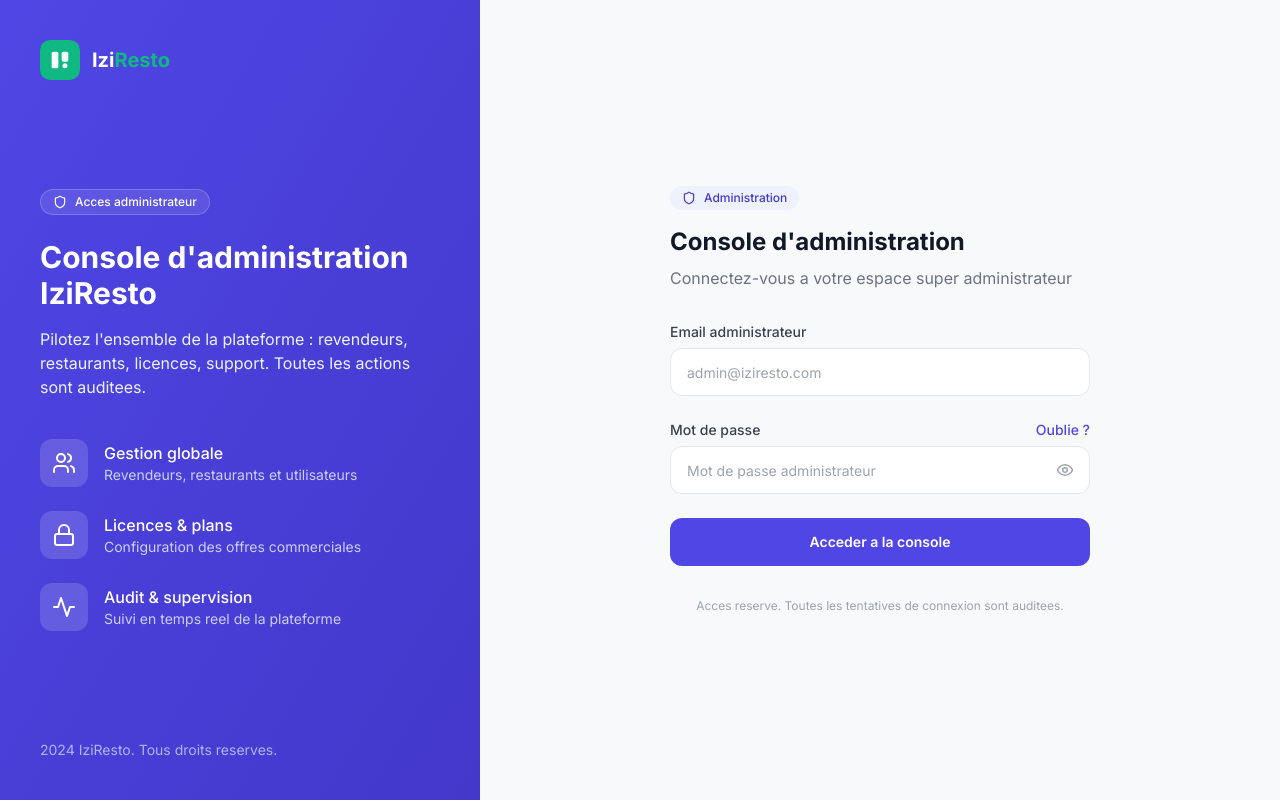
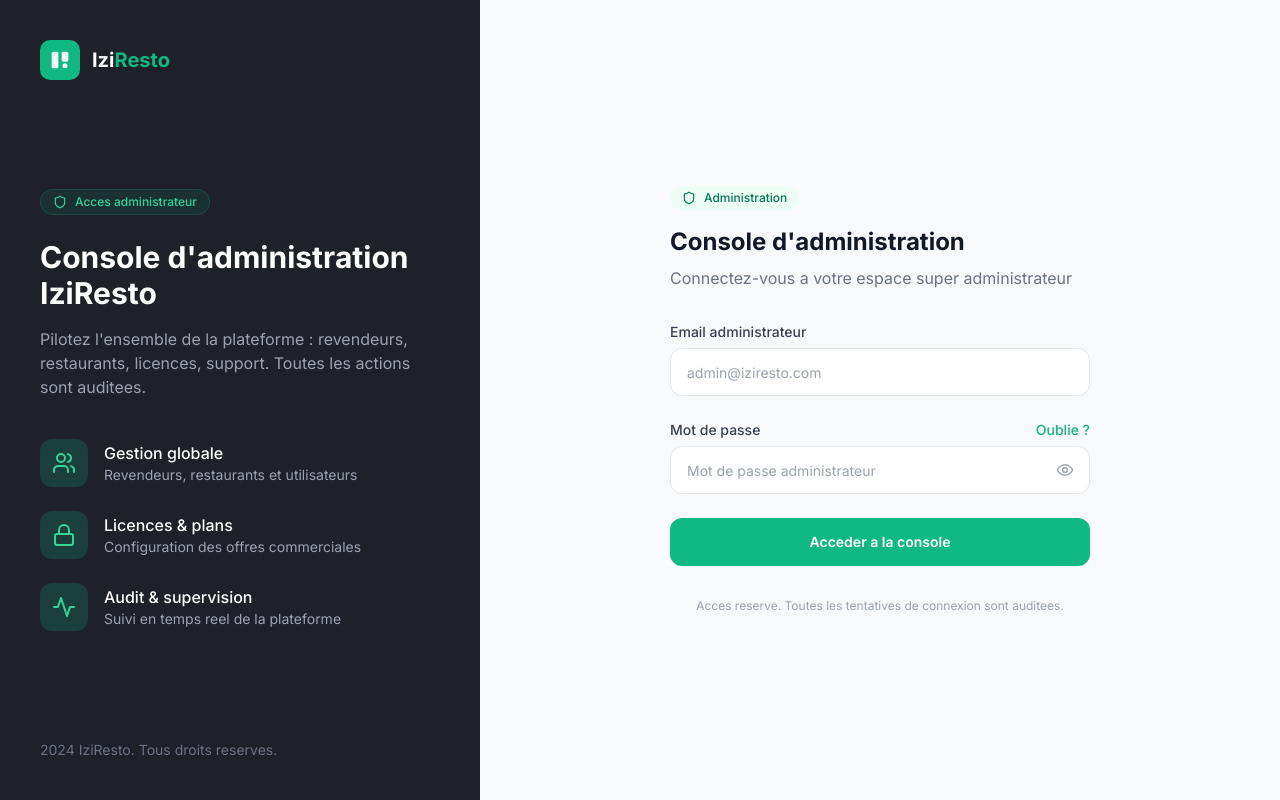
Before and after one commit to IziRestau/izirestau, a Next.js app in the folder apps/web/: page /platform/login in a window 1280 px wide. Built offline with nearby package versions, Linux system fonts and the light colour scheme; no server answers.

Commit message:
fix(web/auth): admin login uses dark sidebar and emerald accents like reseller

```diff
--- a/apps/web/src/app/platform/(auth)/login/page.tsx
+++ b/apps/web/src/app/platform/(auth)/login/page.tsx
@@ -66,11 +66,11 @@ export default function PlatformLoginPage() {
 
   return (
     <div className="min-h-screen flex">
-      <div className="hidden lg:flex lg:w-[480px] bg-gradient-to-br from-indigo-600 to-indigo-700 flex-col p-10">
+      <div className="hidden lg:flex lg:w-[480px] bg-[#1e2128] flex-col p-10">
         <Logo size="md" theme="dark" />
 
         <div className="flex-1 flex flex-col justify-center">
-          <div className="inline-flex items-center gap-2 px-3 py-1 rounded-full bg-white/10 border border-white/20 text-xs font-medium text-white mb-6 w-fit">
+          <div className="inline-flex items-center gap-2 px-3 py-1 rounded-full bg-emerald-500/10 border border-emerald-500/20 text-xs font-medium text-emerald-400 mb-6 w-fit">
             <Shield className="w-3.5 h-3.5" />
             Acces administrateur
           </div>
@@ -78,43 +78,43 @@ export default function PlatformLoginPage() {
           <h2 className="text-3xl font-bold text-white mb-4">
             Console d&apos;administration IziResto
           </h2>
-          <p className="text-indigo-50 mb-10">
+          <p className="text-gray-400 mb-10">
             Pilotez l&apos;ensemble de la plateforme : revendeurs, restaurants, licences, support.
             Toutes les actions sont auditees.
           </p>
 
           <div className="space-y-6">
             <div className="flex items-center gap-4">
-              <div className="w-12 h-12 bg-white/15 rounded-xl flex items-center justify-center">
-                <Users className="w-6 h-6 text-white" />
+              <div className="w-12 h-12 bg-emerald-500/20 rounded-xl flex items-center justify-center">
+                <Users className="w-6 h-6 text-emerald-400" />
               </div>
               <div>
                 <div className="text-white font-medium">Gestion globale</div>
-                <div className="text-sm text-indigo-50/80">Revendeurs, restaurants et utilisateurs</div>
+                <div className="text-sm text-gray-400">Revendeurs, restaurants et utilisateurs</div>
               </div>
             </div>
             <div className="flex items-center gap-4">
-              <div className="w-12 h-12 bg-white/15 rounded-xl flex items-center justify-center">
-                <Lock className="w-6 h-6 text-white" />
+              <div className="w-12 h-12 bg-emerald-500/20 rounded-xl flex items-center justify-center">
+                <Lock className="w-6 h-6 text-emerald-400" />
               </div>
               <div>
                 <div className="text-white font-medium">Licences & plans</div>
-                <div className="text-sm text-indigo-50/80">Configuration des offres commerciales</div>
+                <div className="text-sm text-gray-400">Configuration des offres commerciales</div>
               </div>
             </div>
             <div className="flex items-center gap-4">
-              <div className="w-12 h-12 bg-white/15 rounded-xl flex items-center justify-center">
-                <Activity className="w-6 h-6 text-white" />
+              <div className="w-12 h-12 bg-emerald-500/20 rounded-xl flex items-center justify-center">
+                <Activity className="w-6 h-6 text-emerald-400" />
               </div>
               <div>
                 <div className="text-white font-medium">Audit & supervision</div>
-                <div className="text-sm text-indigo-50/80">Suivi en temps reel de la plateforme</div>
+                <div className="text-sm text-gray-400">Suivi en temps reel de la plateforme</div>
               </div>
             </div>
           </div>
         </div>
 
-        <div className="text-indigo-100/70 text-sm">
+        <div className="text-gray-500 text-sm">
           2024 IziResto. Tous droits reserves.
         </div>
       </div>
@@ -126,7 +126,7 @@ export default function PlatformLoginPage() {
           </div>
 
           <div className="mb-8">
-            <div className="inline-flex items-center gap-2 px-3 py-1 rounded-full bg-indigo-50 text-xs font-medium text-indigo-700 mb-4">
+            <div className="inline-flex items-center gap-2 px-3 py-1 rounded-full bg-emerald-50 text-xs font-medium text-emerald-700 mb-4">
               <Shield className="w-3.5 h-3.5" />
               Administration
             </div>
@@ -146,7 +146,7 @@ export default function PlatformLoginPage() {
                 onChange={(e) => setEmail(e.target.value)}
                 required
                 placeholder="admin@iziresto.com"
-                className="w-full h-12 px-4 bg-white border border-gray-200 rounded-xl text-sm focus:outline-none focus:ring-2 focus:ring-indigo-500 focus:border-transparent transition-all"
+                className="w-full h-12 px-4 bg-white border border-gray-200 rounded-xl text-sm focus:outline-none focus:ring-2 focus:ring-emerald-500 focus:border-transparent transition-all"
               />
             </div>
 
@@ -155,7 +155,7 @@ export default function PlatformLoginPage() {
                 <label htmlFor="password" className="block text-sm font-medium text-gray-700">
                   Mot de passe
                 </label>
-                <Link href="/forgot-password" className="text-sm text-indigo-600 hover:text-indigo-700 font-medium">
+                <Link href="/forgot-password" className="text-sm text-emerald-500 hover:text-emerald-600 font-medium">
                   Oublie ?
                 </Link>
               </div>
@@ -167,7 +167,7 @@ export default function PlatformLoginPage() {
                   onChange={(e) => setPassword(e.target.value)}
                   required
                   placeholder="Mot de passe administrateur"
-                  className="w-full h-12 px-4 bg-white border border-gray-200 rounded-xl text-sm pr-12 focus:outline-none focus:ring-2 focus:ring-indigo-500 focus:border-transparent transition-all"
+                  className="w-full h-12 px-4 bg-white border border-gray-200 rounded-xl text-sm pr-12 focus:outline-none focus:ring-2 focus:ring-emerald-500 focus:border-transparent transition-all"
                 />
                 <button
                   type="button"
@@ -182,7 +182,7 @@ export default function PlatformLoginPage() {
             <button
               type="submit"
               disabled={isLoading}
-              className="w-full h-12 bg-indigo-600 hover:bg-indigo-700 text-white rounded-xl text-sm font-semibold transition-colors disabled:opacity-50 disabled:cursor-not-allowed"
+              className="w-full h-12 bg-emerald-500 hover:bg-emerald-600 text-white rounded-xl text-sm font-semibold transition-colors disabled:opacity-50 disabled:cursor-not-allowed"
             >
               {isLoading ? 'Connexion en cours...' : 'Acceder a la console'}
             </button>
```
